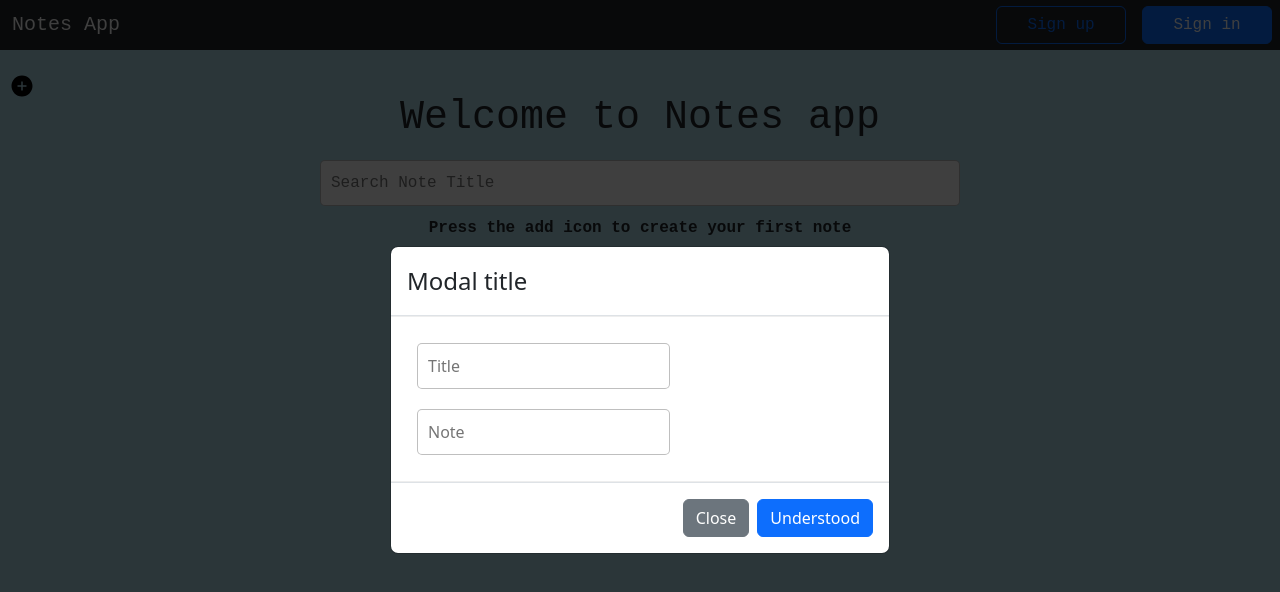
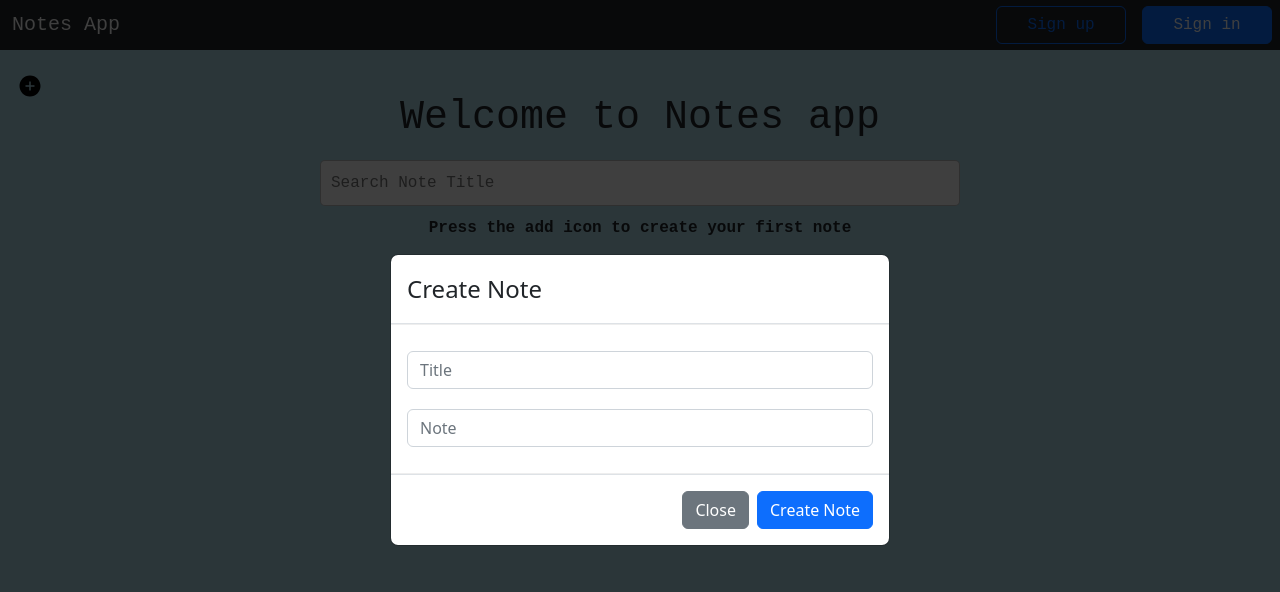
Before and after one commit to Dorian1218/TestMERNApp, a React (Create React App) app in the folder client/: page /home in a window 1280 px wide. Both pictures are taken after a click on the button 20 px from the left and 84 px from the top of the page. Shown: the top 592 px of the page. Built offline with nearby package versions, Linux system fonts and the light colour scheme; no server answers.

Commit message:
edited gitignore

```diff
--- a/client/src/App.css
+++ b/client/src/App.css
@@ -63,7 +63,7 @@ div.header {
   background-color: transparent;
   border: none;
   cursor: pointer;
-  margin-left: 10px;
+  margin-left: 18px;
 }
 
 .modal {
--- a/client/src/Modal.jsx
+++ b/client/src/Modal.jsx
@@ -2,7 +2,7 @@ import React, { useState } from 'react'
 import { AnimatePresence, motion } from "framer-motion"
 import { AiFillCloseCircle } from "react-icons/ai"
 import Alert from './Alert'
-import { Modal, Button } from "react-bootstrap"
+import { Modal, Button, Form } from "react-bootstrap"
 
 const ModalPop = (props) => {
     const [show, setShow] = useState(false);
@@ -19,18 +19,18 @@ const ModalPop = (props) => {
                 centered
             >
                 <Modal.Header >
-                    <Modal.Title>Modal title</Modal.Title>
+                    <Modal.Title>Create Note</Modal.Title>
                 </Modal.Header>
-                <Modal.Body>
-                    <input className="input" value={props.name} type="text" placeholder='Title' onChange={props.setName} />
-                    <input className="input" value={props.age} type="text" placeholder='Note' onChange={props.setAge} />
+                <Modal.Body style={{ display: "flex", justifyContent: "center", alignItems: "center", flexDirection: "column" }}>
+                    <Form.Control className="input" value={props.name} type="text" placeholder='Title' onChange={props.setName} />
+                    <Form.Control className="input" value={props.age} type="text" placeholder='Note' onChange={props.setAge} />
                     <Alert showAlertMsg={props.showAlert} message={props.error} />
                 </Modal.Body>
                 <Modal.Footer>
                     <Button variant="secondary" onClick={props.onClose}>
                         Close
                     </Button>
-                    <Button variant="primary" onClick={props.createCard}>Understood</Button>
+                    <Button variant="primary" onClick={props.createCard}>Create Note</Button>
                 </Modal.Footer>
             </Modal>
         </>
```
Also changed, not shown: 2 other files (tests, documents, lock files or other folders).
